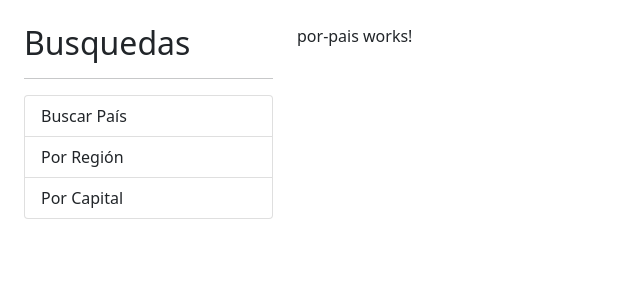
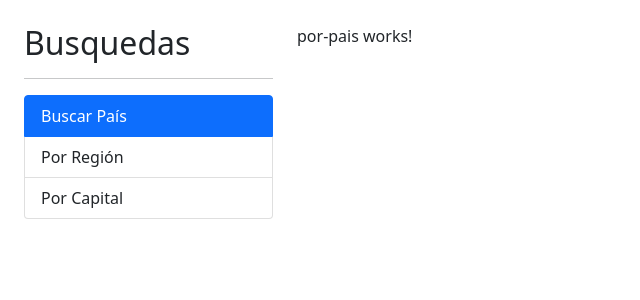
Before and after one commit to adrcorona13/03-paisesApp, an Angular app: page / in a window 1280 px wide. Shown: the top 300 px of the page, without its empty margins (0-640 px from the left). Built offline with nearby package versions, Linux system fonts and the light colour scheme.

Commit message:
routerLink

```diff
--- a/src/app/app.component.html
+++ b/src/app/app.component.html
@@ -3,9 +3,26 @@
         <h2>Busquedas</h2>
         <hr>
         <ul class="list-group">
-            <li class="list-group-item">Buscar País</li>
-            <li class="list-group-item">Por Región</li>
-            <li class="list-group-item">Por Capital</li>
+            <li routerLink=""
+                routerLinkActive="active"
+                [routerLinkActiveOptions]="{ exact: true }"
+                class="list-group-item">
+                Buscar País
+            </li>
+            <li
+                routerLink="region"
+                routerLinkActive="active"
+                [routerLinkActiveOptions]="{ exact: true }"
+                class="list-group-item">
+                Por Región
+            </li>
+            <li
+                routerLink="capital"
+                routerLinkActive="active"
+                [routerLinkActiveOptions]="{ exact: true }"
+                class="list-group-item">
+                Por Capital
+            </li>
         </ul>
     </div>
 
```
